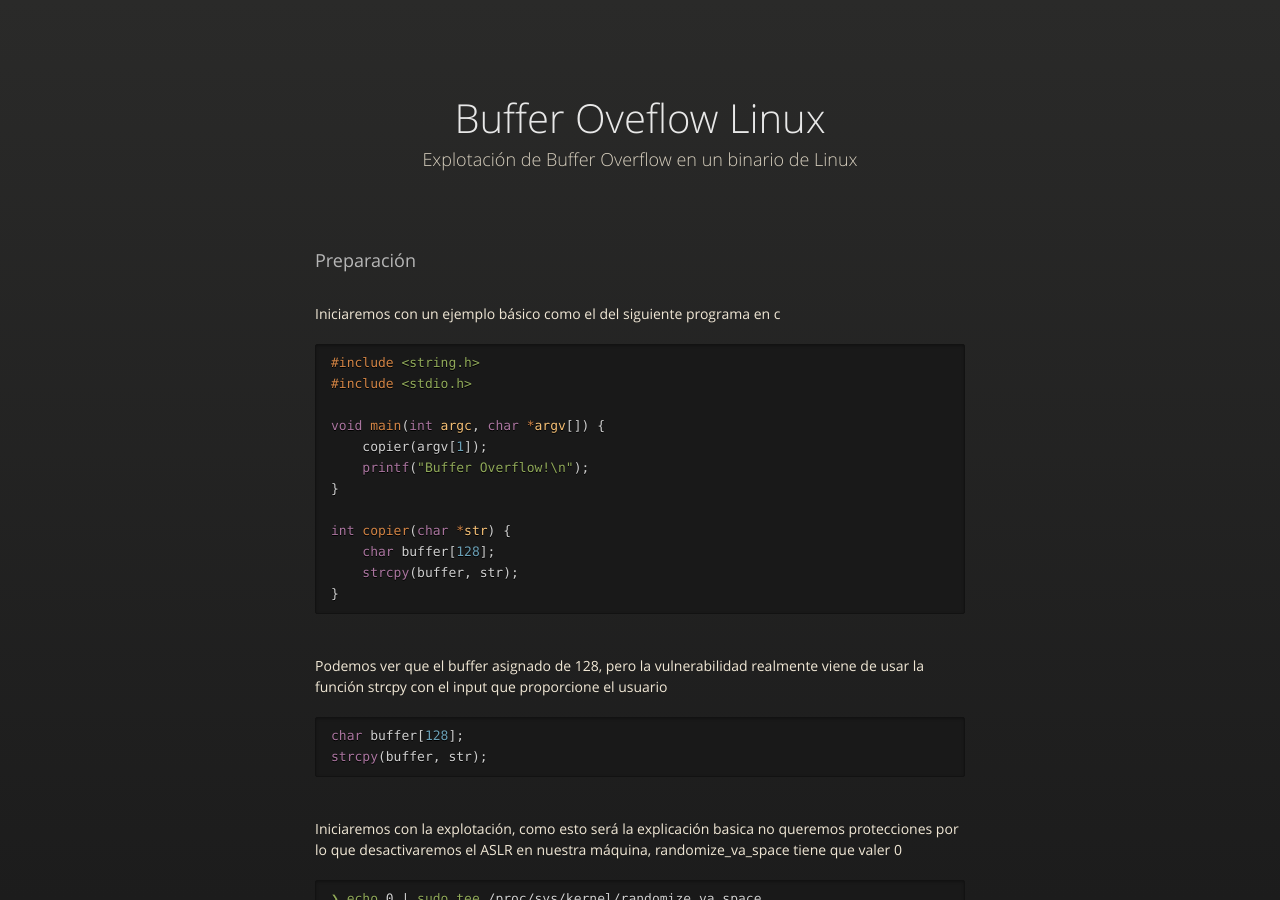
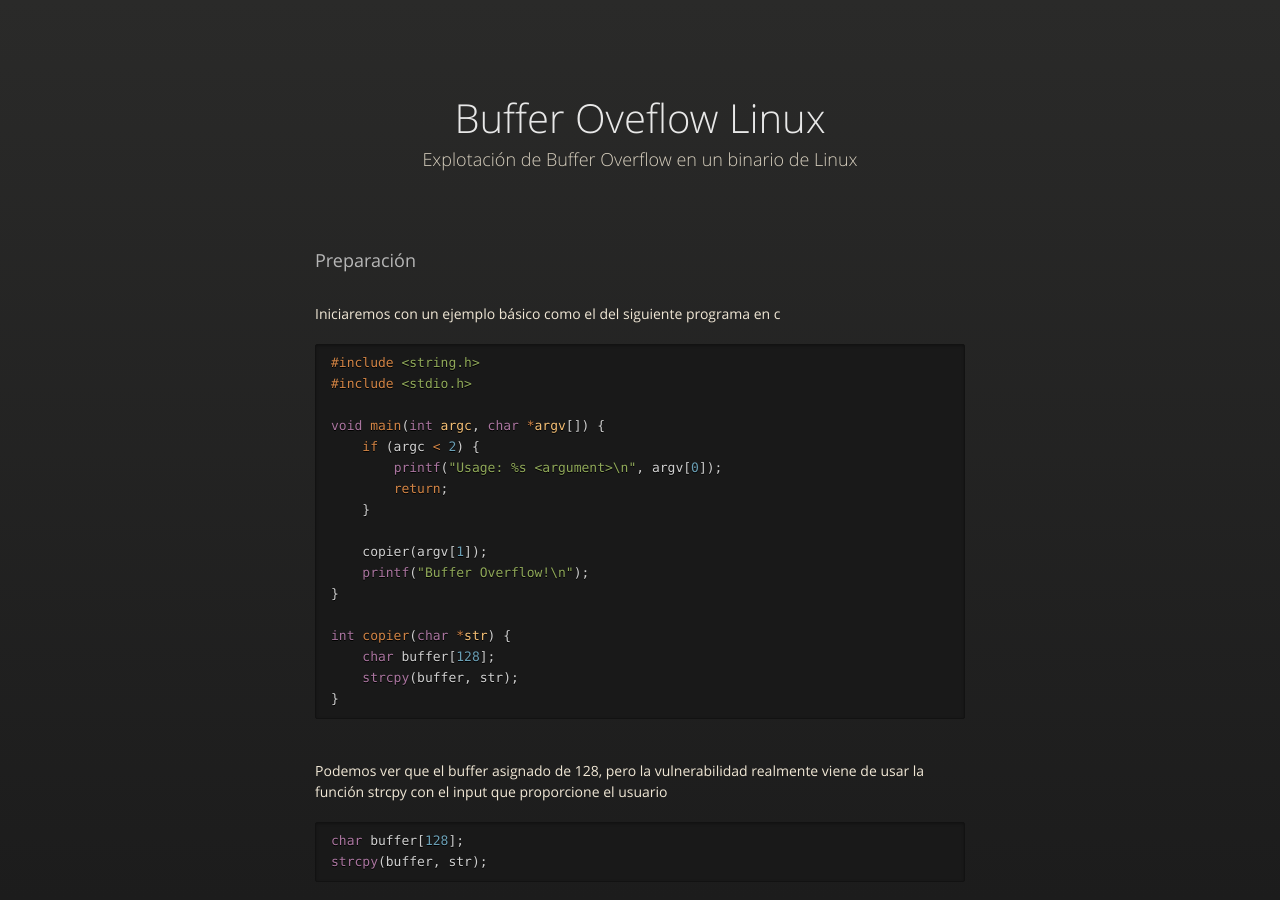
Before and after one commit to henryp911/gg-new.github.io, a Jekyll site: the page otros/bof_linux/index.html, which Jekyll copies as it is, in a window 1280 px wide and 900 px high. Built offline with Jekyll 4.4.1, drawn with Linux system fonts in a browser that asks for light colours.

Commit message:
Update index.html

```diff
--- a/otros/bof_linux/index.html
+++ b/otros/bof_linux/index.html
@@ -48,6 +48,11 @@
 </span><span class="kd">#include </span><span class="s2">&ltstdio.h></span><span class="p">
 
 </span><span class="k">void</span><span class="kd"> main</span><span class="p">(</span><span class="k">int </span><span class="no">argc</span><span class="p">,</span><span class="k"> char </span><span class="kd">*</span><span class="no">argv</span><span class="p">[]) {
+    </span><span class="kd">if</span><span class="p"> (argc </span><span class="kd">&lt</span><span class="na"> 2</span><span class="p">) {
+        </span><span class="k">printf</span><span class="p">(</span><span class="s2">"Usage: %s &ltargument>\n"</span><span class="p">, argv[</span><span class="na">0</span><span class="p">]);
+        </span><span class="kd">return</span><span class="p">;
+    }
+
     copier(argv[</span><span class="na">1</span><span class="p">]);
     </span><span class="k">printf</span><span class="p">(</span><span class="s2">"Buffer Overflow!\n"</span><span class="p">);
 }
```
